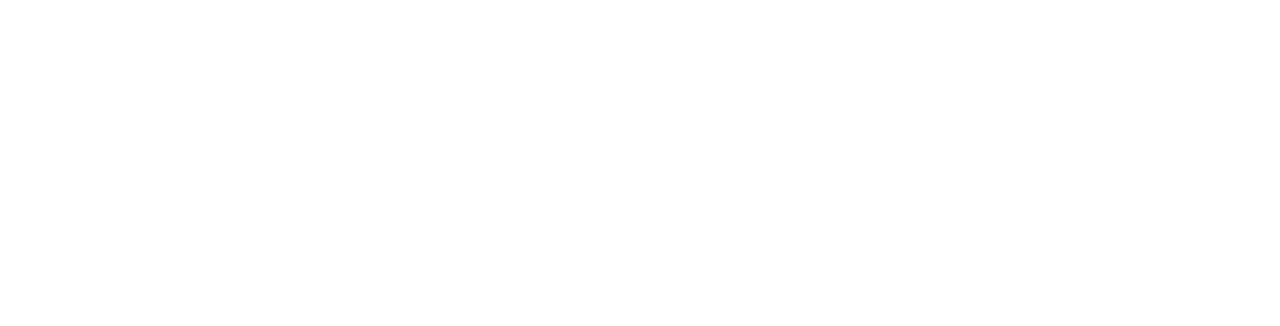
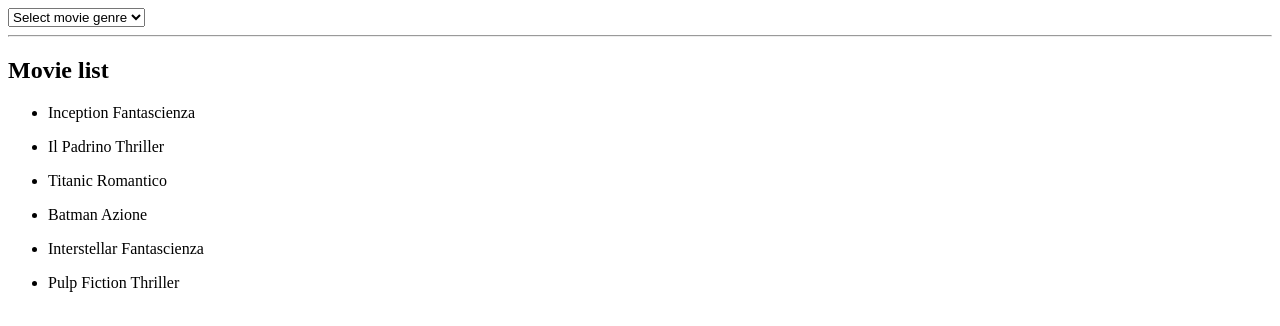
Before and after one commit to AlexandruMunteanu89/react-movie-filter, a React (Vite) app: page / in a window 1280 px wide. Shown: the top 326 px of the page. Built offline with nearby package versions, Linux system fonts and the light colour scheme.

Commit message:
Creata e stampata in pagina la lista dei film

```diff
--- a/src/App.jsx
+++ b/src/App.jsx
@@ -1,13 +1,38 @@
 
 
 function App() {
+  const movies =  [
+  { title: 'Inception', genre: 'Fantascienza' },
+  { title: 'Il Padrino', genre: 'Thriller' },
+  { title: 'Titanic', genre: 'Romantico' },
+  { title: 'Batman', genre: 'Azione' },
+  { title: 'Interstellar', genre: 'Fantascienza' },
+  { title: 'Pulp Fiction', genre: 'Thriller' },
+ ]
+
+
 
 
   return (
     <>
-
-
-
+      <section>
+        <select class="form-select" aria-label="Default select example">
+          <option selected>Select movie genre</option>
+          <option value="Fantascienza">Fantascienza</option>
+          <option value="Thriller">Thriller</option>
+          <option value="Romantico">Romantico</option>
+          <option value="Azione">Azione</option>
+        </select>
+        <hr />
+      </section>
+      <section>
+        <h2>Movie list</h2>
+        {movies.map(movie => (
+        <ul>
+          <li key={movie.index}>{movie.title} {movie.genre}</li>
+        </ul>
+        ))}
+      </section>
     </>
   )
 }
```
